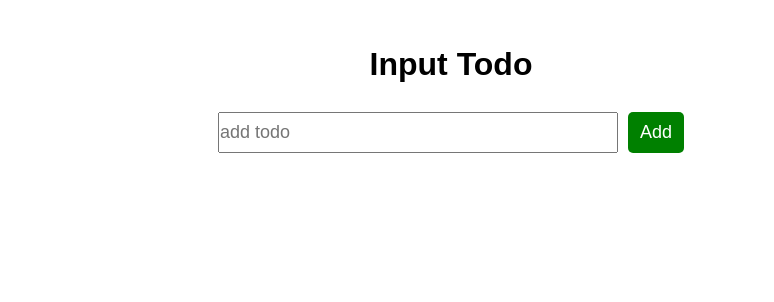
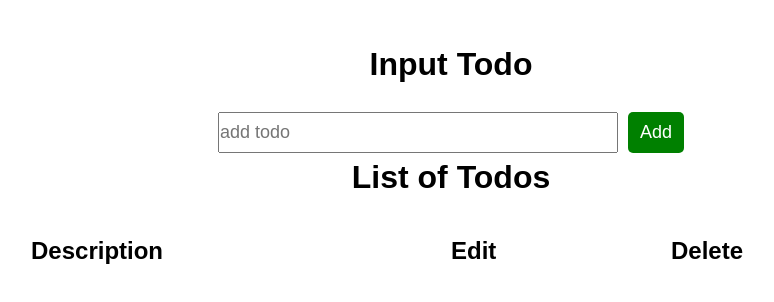
Before and after one commit to hisbanbardai/todo-PERN, a React (Vite) app in the folder client/: page / in a window 1280 px wide. Shown: the top 302 px of the page, without its empty margins (189-963 px from the left). Built offline with nearby package versions, Linux system fonts and the light colour scheme.

Commit message:
Render TodoList component

```diff
--- a/client/src/App.jsx
+++ b/client/src/App.jsx
@@ -1,5 +1,11 @@
 import TodoInput from "./components/TodoInput/TodoInput";
+import TodoList from "./components/TodoList/TodoList";
 
 export default function App() {
-  return <TodoInput />;
+  return (
+    <>
+      <TodoInput />
+      <TodoList />
+    </>
+  );
 }
```
